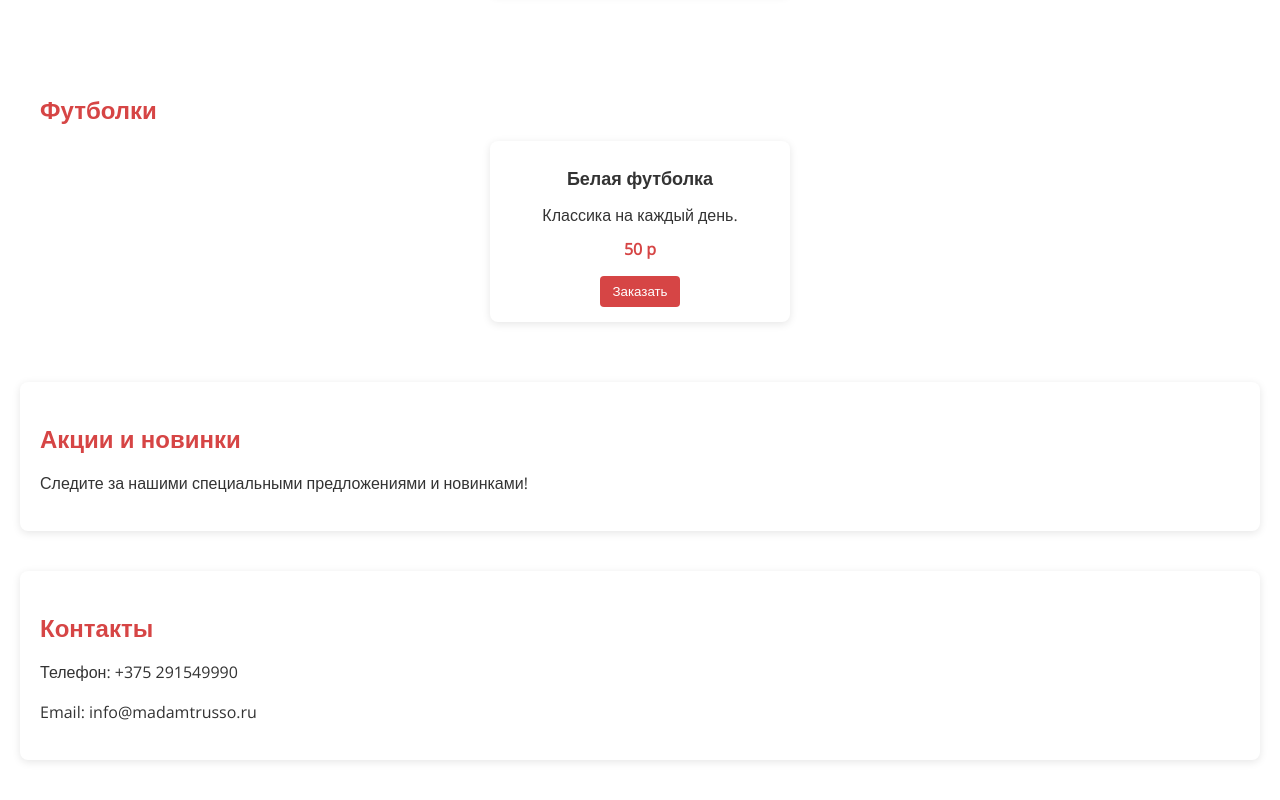
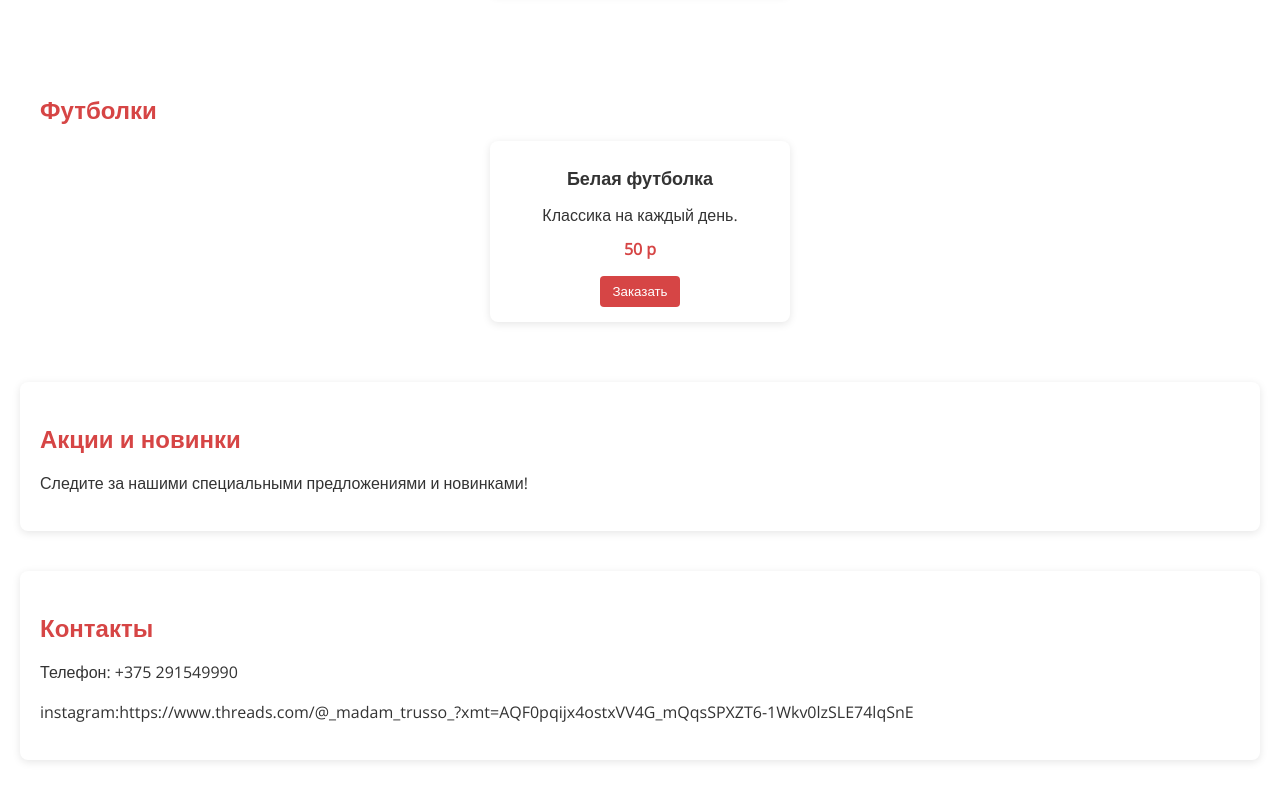
Before and after one commit to s1lder/MadamTrusso, a plain HTML site: page index.html in a window 1280 px wide. Shown: the part 1680-2480 px from the top of the page. Drawn offline with nearby package versions, Linux system fonts and the light colour scheme.

Commit message:
Add files via upload

```diff
--- a/index.html
+++ b/index.html
@@ -245,7 +245,7 @@
 <section id="contacts">
   <h2>Контакты</h2>
   <p>Телефон: +375 291549990</p>
-  <p>Email: info@madamtrusso.ru</p>
+  <p>instagram:https://www.threads.com/@_madam_trusso_?xmt=AQF0pqijx4ostxVV4G_mQqsSPXZT6-1Wkv0lzSLE74lqSnE</p>
 </section>
 
 </body>
```
